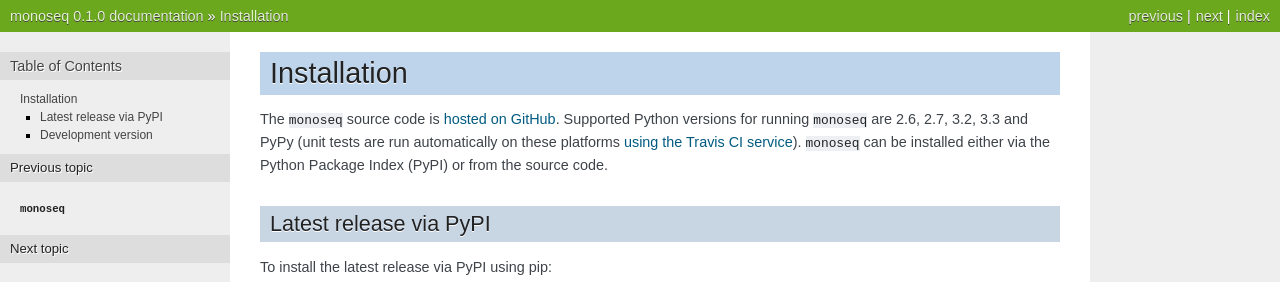
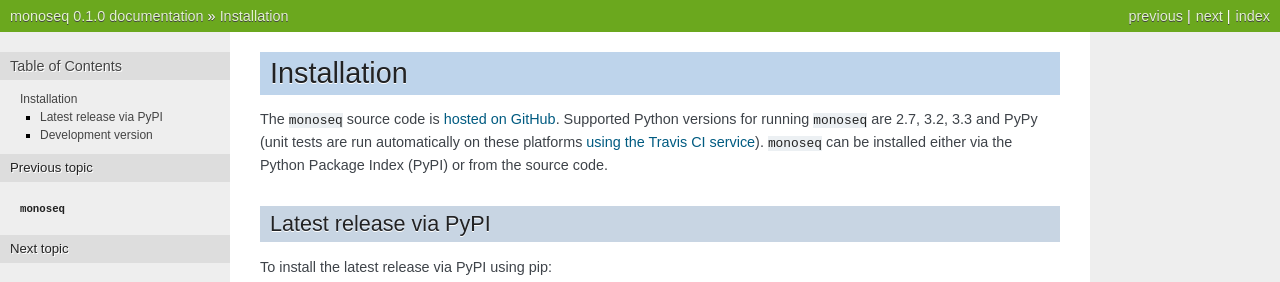
Before and after one commit to martijnvermaat/monoseq, a Sphinx documentation site: the page built from doc/install.rst, in a window 1280 px wide. Shown: the top 282 px of the page. Built offline with Sphinx 7.4.7, drawn with Linux system fonts in a browser that asks for light colours.

```diff
--- a/doc/install.rst
+++ b/doc/install.rst
@@ -3,7 +3,7 @@ Installation
 
 The ``monoseq`` source code is `hosted on GitHub
 <https://github.com/martijnvermaat/monoseq>`_. Supported Python versions for
-running ``monoseq`` are 2.6, 2.7, 3.2, 3.3 and PyPy (unit tests are run
+running ``monoseq`` are 2.7, 3.2, 3.3 and PyPy (unit tests are run
 automatically on these platforms `using the Travis CI service
 <https://travis-ci.org/martijnvermaat/monoseq>`_). ``monoseq`` can be
 installed either via the Python Package Index (PyPI) or from the source code.
--- a/setup.py
+++ b/setup.py
@@ -1,6 +1,9 @@
 import os
 from setuptools import setup
 import sys
+
+if sys.version_info < (2, 7):
+    raise Exception('monoseq requires Python 2.7 or higher.')
 
 install_requires = []
 
```
Also changed, not shown: .travis.yml.
